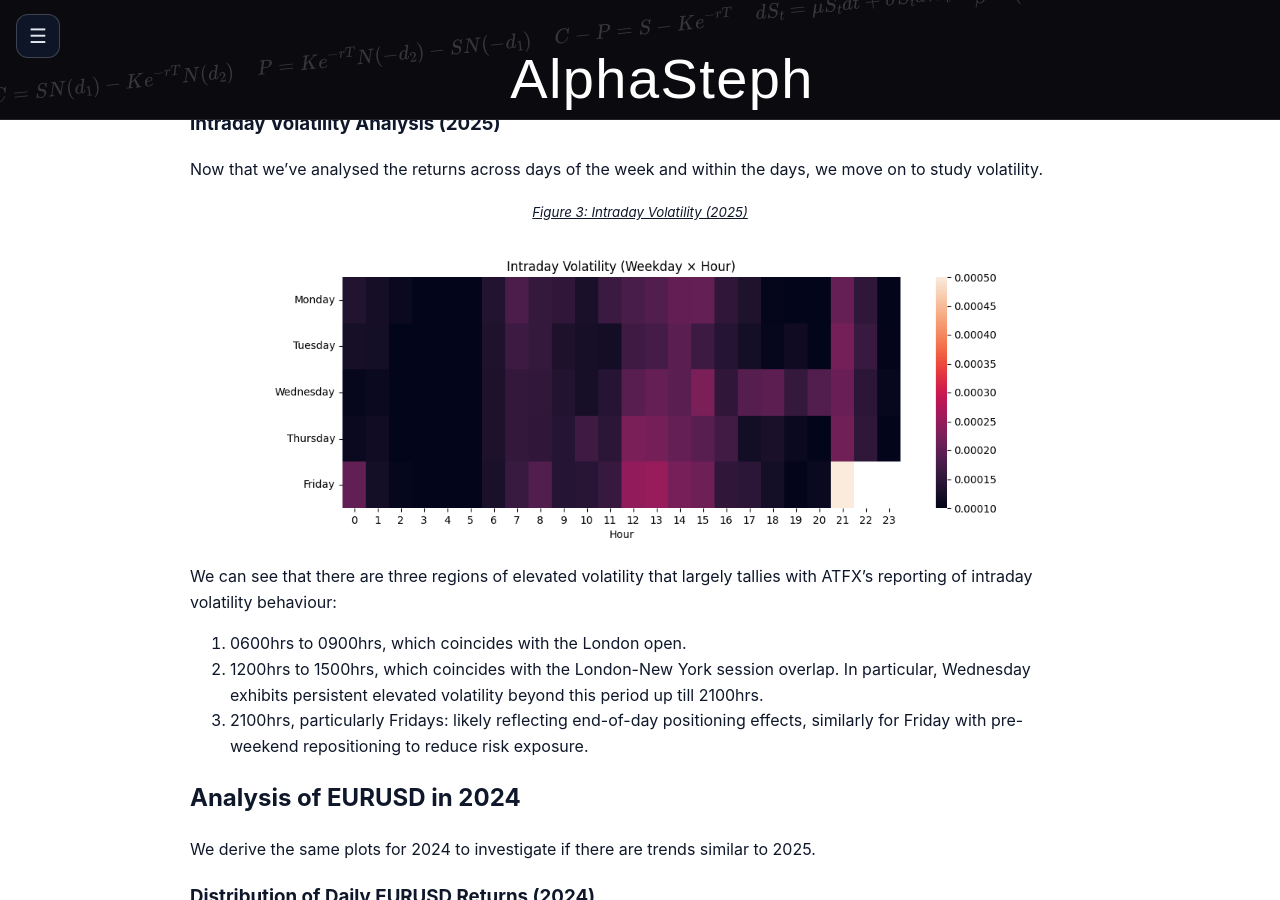
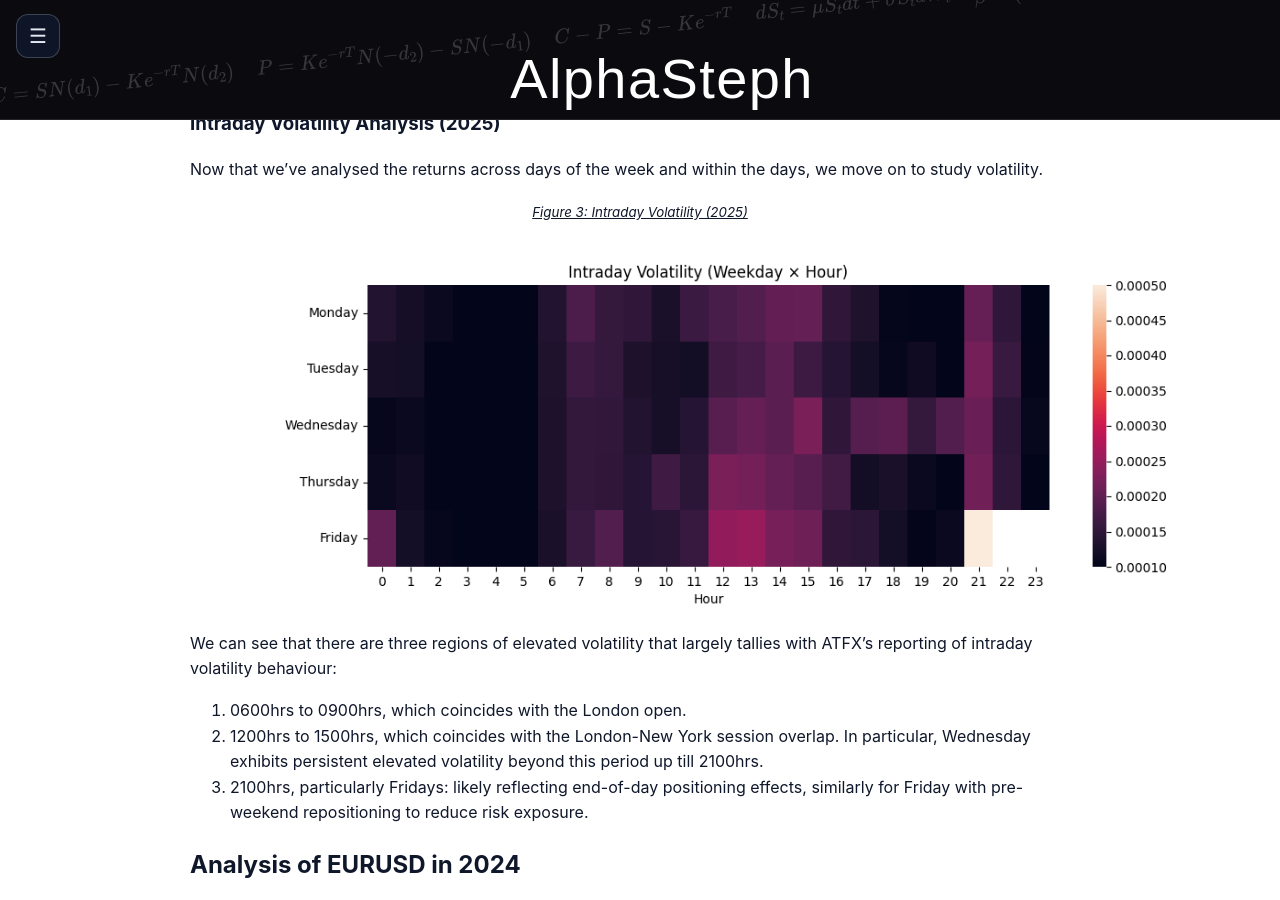
Before and after one commit to sljy1995/StephTheAlpha, a Jekyll site: the page built from _posts/2026-01-05-studying-the-daily-seasonality-of-eurusd.md, in a window 1280 px wide and 900 px high, scrolled down 2640 px. Built offline with Jekyll 4.4.1, drawn with Linux system fonts in a browser that asks for light colours; some web fonts are replaced; comment, search, counter and statistics services are not loaded.

Commit message:
Adjust image widths for intraday volatility figures
Updated image widths for intraday volatility figures to improve layout.

```diff
--- a/_posts/2026-01-05-studying-the-daily-seasonality-of-eurusd.md
+++ b/_posts/2026-01-05-studying-the-daily-seasonality-of-eurusd.md
@@ -92,7 +92,7 @@ Now that we've analysed the returns across days of the week and within the days,
    </em></small>
   </p>
   <p align="center">
-    <img src="/assets/img/eurusd/intraday_vol.png" alt="Intraday Volatility (2025)" width="900">
+    <img src="/assets/img/eurusd/intraday_vol.png" alt="Intraday Volatility (2025)" width="1100">
   </p>
 </figure>
 
@@ -158,7 +158,7 @@ For intraday log returns, patterns are broadly similar across 2024 and 2025, wit
    </em></small>
   </p>
   <p align="center">
-    <img src="/assets/img/eurusd/intraday_vol_2024.png" alt="Intraday Volatility (2024)" width="900">
+    <img src="/assets/img/eurusd/intraday_vol_2024.png" alt="Intraday Volatility (2024)" width="1100">
   </p>
 </figure>
 
```
